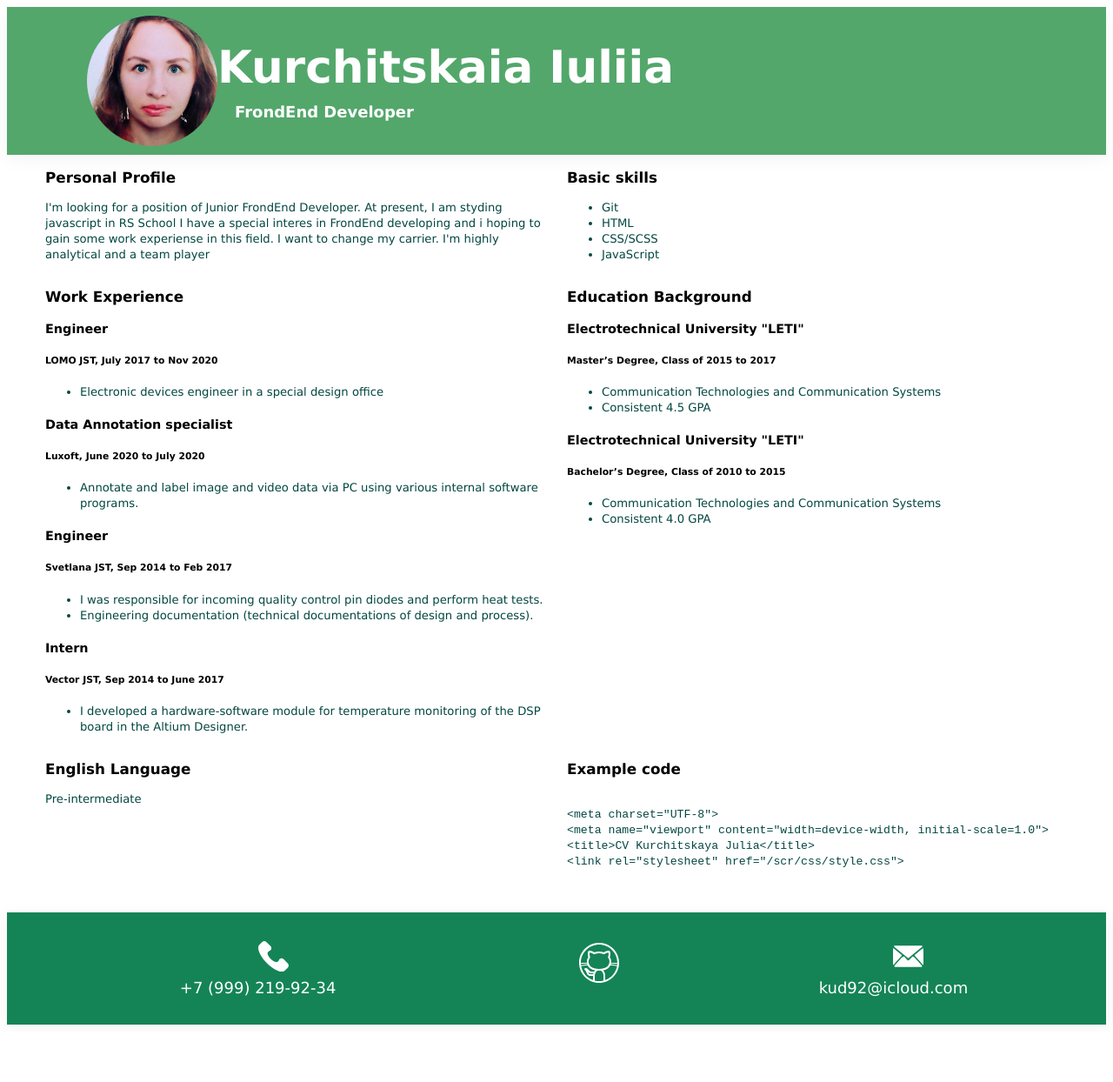
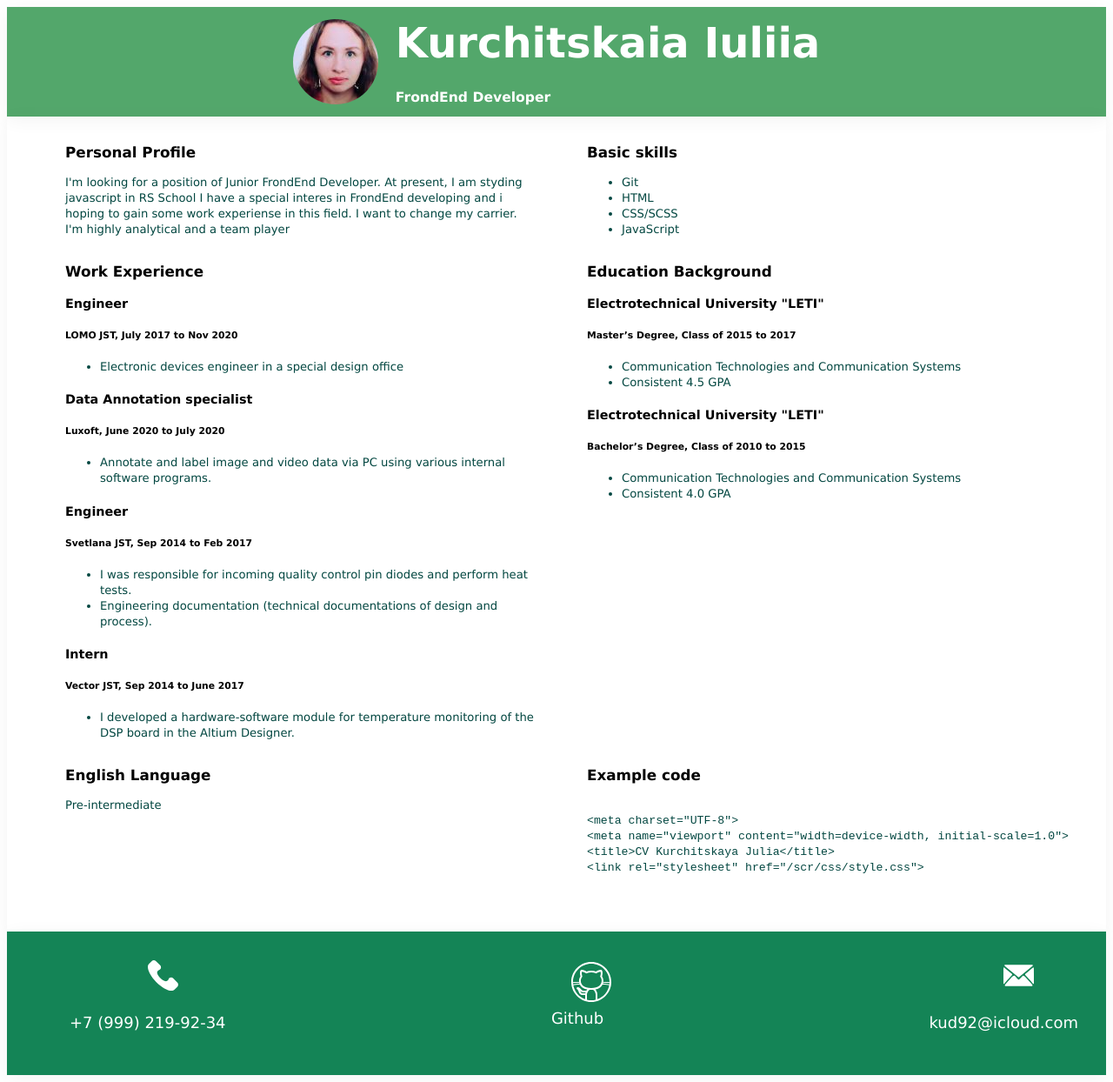
Before and after one commit to IuliiaKurchutskaia/rsschool-cv, a plain HTML site: page index.html in a window 1280 px wide. Shown: the whole page at 87% size. Before the commit the page ends 1186 px from the top, so only its background shows below. Drawn offline with Linux system fonts and the light colour scheme.

Commit message:
refactor: refactor header and add link to Github in Footer

```diff
--- a/index.html
+++ b/index.html
@@ -12,17 +12,17 @@
     <header class="header">
         <div class="wrapper header__wrapper">
             <div class="wrapper header__content">
-                <img class="header__img" src="src/img/photo.png" alt="Kurchitskaya Julia">
-            <div class="header__title">
-                <h1>Kurchitskaia Iuliia</h1>
-                <h2>FrondEnd Developer</h2>
+                <div class="header__img"><span class="photo" ></span></div>
+                <div class="header__title">
+                    <h1>Kurchitskaia Iuliia</h1>
+                    <h2>FrondEnd Developer</h2>
+                </div>
             </div>
-        </div>
         </div>
 
     </header>
     <section class="information">
-        <div class="wrapper">
+        <div class="wrapper information__wrapper">
             <div class="information_layout-2-column-container">
                 <div class="information__content about">
                     <h3 class="information__title">Personal Profile</h3>
@@ -115,19 +115,19 @@
 
                  <li class="contact__link">
                 <span class="icon icon_phone"></span>
-                <a href="+7-999-219-92-34">+7 (999) 219-92-34</a>
+                <p>+7 (999) 219-92-34</p>
                  </li>
                 <li class="contact__link">
                 <span class="icon icon_GitHub"></span>
-               <a href="https://github.com/IuliiaKurchutskaia"></a>
+               <a href="https://github.com/IuliiaKurchutskaia">Github</a>
                 </li>
                 <li class="contact__link">
                     <span class="icon icon_letter"></span>
-                    <a href="kud92@icloud.com">kud92@icloud.com</a>
+                    <p>kud92@icloud.com</p>
                 </li>
 
             </ul>
         </div>
     </footer>
-</body>
+   </body>
 </html>
--- a/src/css/style.css
+++ b/src/css/style.css
@@ -17,7 +17,6 @@ body {
  }
 
  .header {
-    position: relative;
     background: #53a76b;
     box-shadow: 0px 4px 20px rgba(0, 0, 0, 0.05);
   /*  padding: 15px 0 17px 0;*/
@@ -27,36 +26,53 @@ body {
     display: flex;
  }
 .header__content{
+    width: 100%;
     display: flex;
     position: relative;
-    width: 90%;
-    justify-content: flex-start;
-    padding: 10px;
-
+    justify-content: center;
+    flex-basis: content;
 }
 .header__title{
     color: #FFFFFF;
-    align-content: center;
+    display: flex;
+    position: relative;
+    flex-direction: column;
   }
 
 .header__title h1 {
-    font-size: 4.3rem;
+    font-size: 4rem;
     font-style: 3,6rem;
     font-family: 'Barlow Black', Verdana, sans-serif;
 }
 
 .header__title h2 {
-    font-size: 1.5rem;
-    padding-left: 20px;
+    font-size: 1.3rem;
+  /*  padding-left: 20px;*/
 
 }
 .header__img{
-    width: 150px;
-    height: 150px;
+    display: flex;
+    position: relative;
+    align-self: center;
+    margin-right: 20px;
+
+}
+.photo{
+    background-image: url("../img/photo1.jpg");
+    width: 98px;
+    height: 98px;
     border-radius: 50%;
-    box-shadow: 0px rgba(0, 0, 0, 0.15);
 }
 
+.information {
+
+ box-shadow: 0px 4px 20px rgba(0, 0, 0, 0.05);
+}
+.information__wrapper{
+    display: flex;
+   padding: 15px;
+
+}
 .information_layout-2-column-container{
     position: relative;
     display: flex;
@@ -65,10 +81,11 @@ body {
   }
 
 .information__content{
-width: 48%;
+padding-left: 10px;
 flex-direction: column;
 font-size: 1.1rem;
 color:#034741;
+width: 45%;
 }
 
 .information__content h3{
@@ -103,17 +120,15 @@ color:#034741;
 }
 .information__content.code{
     order: 2;
-    align-self: flex-start;
+
 }
 .information__content.eng{
      order: 1;
 }
 
 .footer {
-    position: relative;
        background: #148456;
     box-shadow: 0px 4px 20px rgba(0, 0, 0, 0.05);
-
    }
 
 .footer__wrapper {
@@ -121,21 +136,24 @@ color:#034741;
    padding: 15px;
    font-size: 1.5rem;
    line-height: 1,5rem;
+
+
 }
 .layout-3-column{
     width: 100%;
 position: relative;
 display: flex;
-justify-content: space-around;
+justify-content: space-between;
+
 }
 
 .contact__link{
-    list-style-type: none;
+
     display: flex;
     flex-direction: column;
-    cursor:pointer;
+
     }
-.contact__link a{
+.contact__link p,a{
     text-decoration: none;
     color: #FFFFFF;
 }
@@ -153,9 +171,11 @@ justify-content: space-around;
 }
 
 .icon_GitHub {
+    align-self: center;
     background-image: url("../img/github.svg");
     width: 48px;
     height: 48px;
+    border:none;
    /* padding-bottom: 0px;*/
 
 }
```
Also changed, not shown: src/img/photo1.jpg (added). Lines whose indentation alone changed are shown as unchanged.
